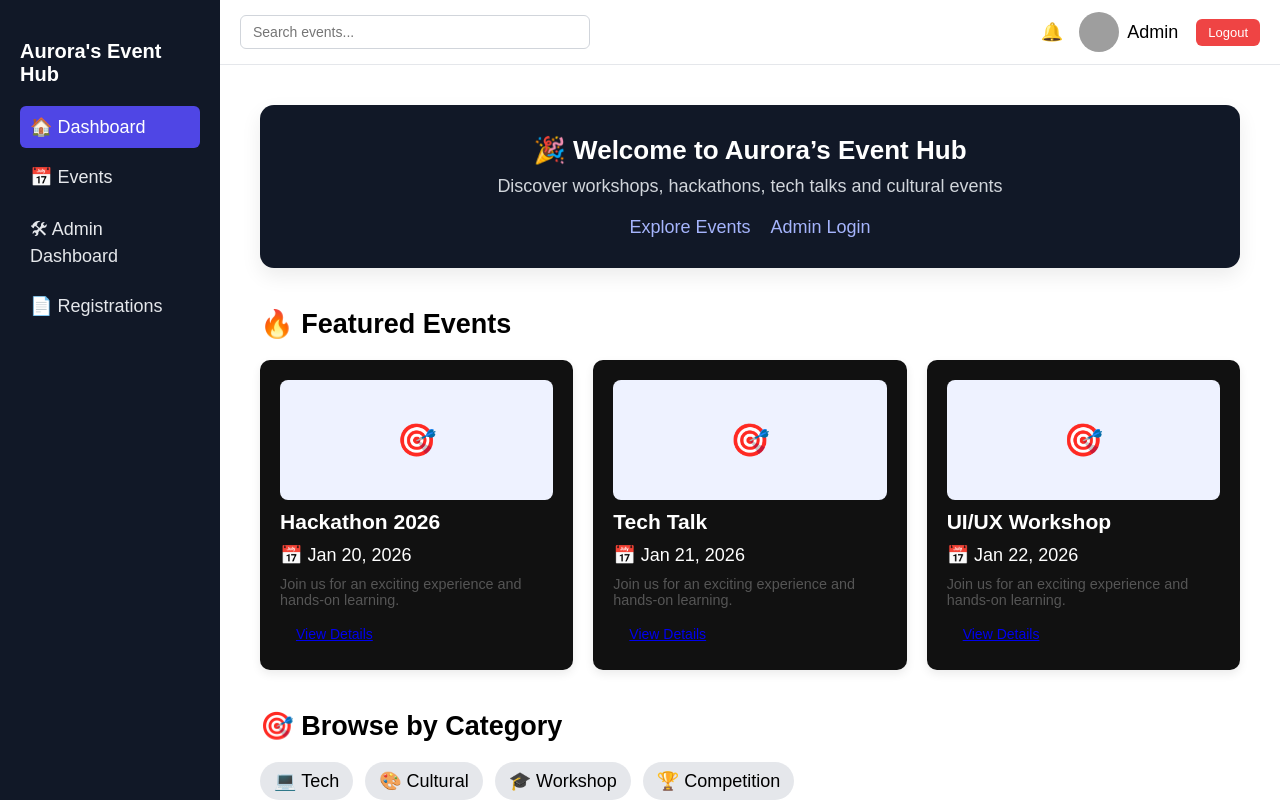
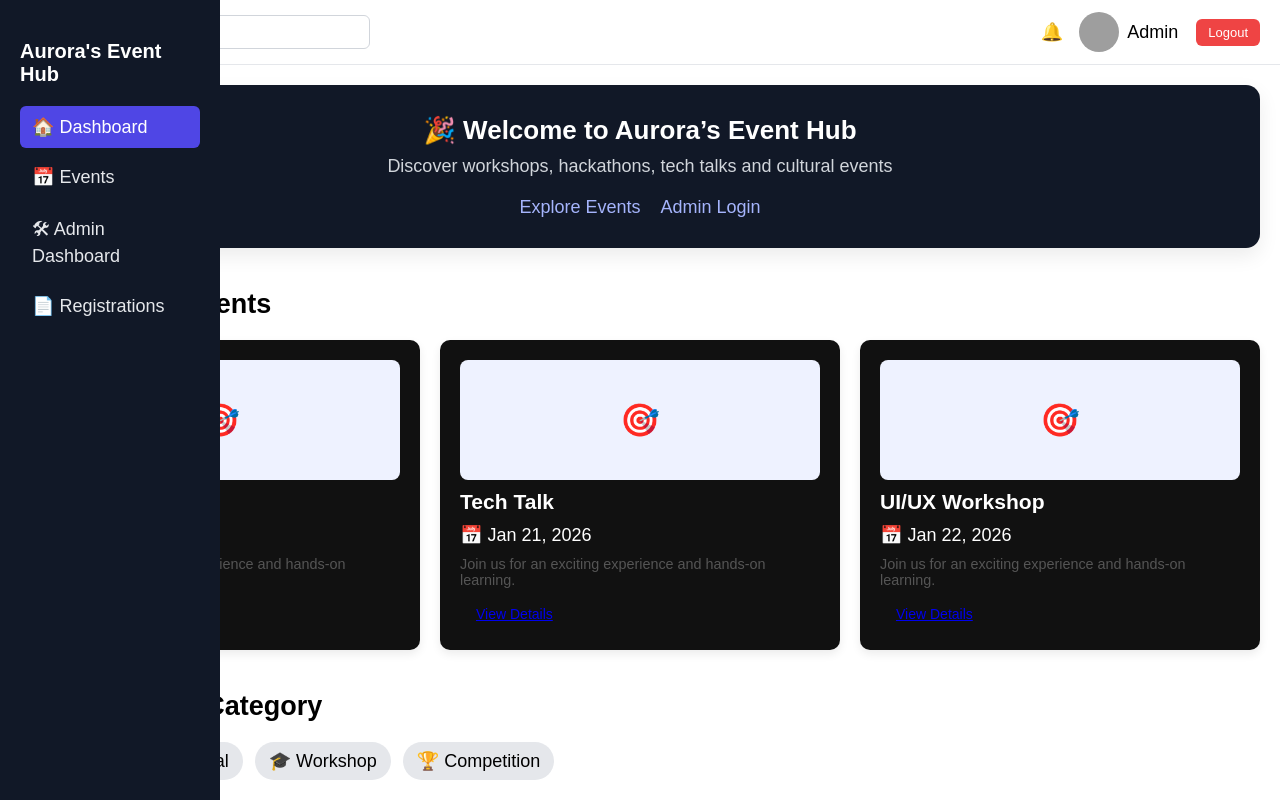
Before and after one commit to vaishnavichattarbandh/event-registration-frontend, a React app: page / in a window 1280 px wide. Shown: the top 800 px of the page. Built offline with nearby package versions, Linux system fonts and the light colour scheme; grey boxes are pictures that could not be loaded; the HTML template or start-up script is replaced by a standard one.

Commit message:
Fix mobile sidebar overlay and toggle behavior

```diff
--- a/src/components/sidebar.jsx
+++ b/src/components/sidebar.jsx
@@ -1,24 +1,31 @@
 import { NavLink } from "react-router-dom";
 import "../styles/sidebar.css";
 
-const Sidebar = ({ isOpen, toggleSidebar }) => {
+const Sidebar = ({ isOpen, closeSidebar }) => {
   return (
+    <>
+      {/* Overlay (mobile only) */}
+      {isOpen && (
+        <div className="overlay" onClick={closeSidebar} />
+      )}
+
+      {/* Sidebar */}
       <aside className={`sidebar ${isOpen ? "open" : ""}`}>
         <h2 className="logo">Aurora's Event Hub</h2>
 
         <nav className="nav-links">
-        <NavLink to="/" end className="nav-link" onClick={toggleSidebar}>
+          <NavLink to="/" end className="nav-link" onClick={closeSidebar}>
             🏠 Dashboard
           </NavLink>
 
-        <NavLink to="/events" className="nav-link" onClick={toggleSidebar}>
+          <NavLink to="/events" className="nav-link" onClick={closeSidebar}>
             📅 Events
           </NavLink>
 
           <NavLink
             to="/admin/dashboard"
             className="nav-link"
-          onClick={toggleSidebar}
+            onClick={closeSidebar}
           >
             🛠 Admin Dashboard
           </NavLink>
@@ -26,12 +33,13 @@ const Sidebar = ({ isOpen, toggleSidebar }) => {
           <NavLink
             to="/admin/registrations"
             className="nav-link"
-          onClick={toggleSidebar}
+            onClick={closeSidebar}
           >
             📄 Registrations
           </NavLink>
         </nav>
       </aside>
+    </>
   );
 };
 
--- a/src/layouts/mainlayout.jsx
+++ b/src/layouts/mainlayout.jsx
@@ -1,26 +1,25 @@
 import { useState } from "react";
+import Sidebar from "../components/Sidebar";
+import Navbar from "../components/Navbar";
 import { Outlet } from "react-router-dom";
-import Navbar from "../components/navbar";
-import Sidebar from "../components/sidebar";
-import "../styles/mainlayout.css";
 
 const MainLayout = () => {
-  const [isSidebarOpen, setIsSidebarOpen] = useState(false);
+  const [sidebarOpen, setSidebarOpen] = useState(false);
 
   return (
-    <div className="layout">
+    <>
       <Sidebar
-        isOpen={isSidebarOpen}
-        closeSidebar={() => setIsSidebarOpen(false)}
+        isOpen={sidebarOpen}
+        closeSidebar={() => setSidebarOpen(false)}
       />
 
       <div className="right-panel">
-        <Navbar toggleSidebar={() => setIsSidebarOpen(!isSidebarOpen)} />
+        <Navbar toggleSidebar={() => setSidebarOpen(!sidebarOpen)} />
         <main className="main-content">
           <Outlet />
         </main>
       </div>
-    </div>
+    </>
   );
 };
 
--- a/src/styles/sidebar.css
+++ b/src/styles/sidebar.css
@@ -1,3 +1,5 @@
+/* ================= SIDEBAR ================= */
+
 .sidebar {
   width: 220px;
   height: 100vh;
@@ -15,16 +17,22 @@
 .logo {
   font-size: 20px;
   margin-bottom: 20px;
+  font-weight: 600;
 }
 
 /* Links */
 .nav-link {
   display: block;
-  padding: 10px;
+  padding: 10px 12px;
   margin: 8px 0;
   color: #e5e7eb;
   text-decoration: none;
   border-radius: 6px;
+  transition: background 0.2s ease;
+}
+
+.nav-link:hover {
+  background: #1f2937;
 }
 
 .nav-link.active {
@@ -35,6 +43,7 @@
 /* ================= MOBILE ================= */
 @media (max-width: 768px) {
   .sidebar {
+    width: 260px;
     transform: translateX(-100%);
   }
 
@@ -44,9 +53,18 @@
 }
 
 /* ================= OVERLAY ================= */
+
 .overlay {
-  position: fixed;
-  inset: 0;
-  background: rgba(0, 0, 0, 0.4);
-  z-index: 1000;
+  display: none;
 }
+
+/* Overlay ONLY on mobile */
+@media (max-width: 768px) {
+  .overlay {
+    display: block;
+    position: fixed;
+    inset: 0;
+    background: rgba(0, 0, 0, 0.45);
+    z-index: 1000;
+  }
+}
```
Lines whose indentation alone changed are shown as unchanged.
